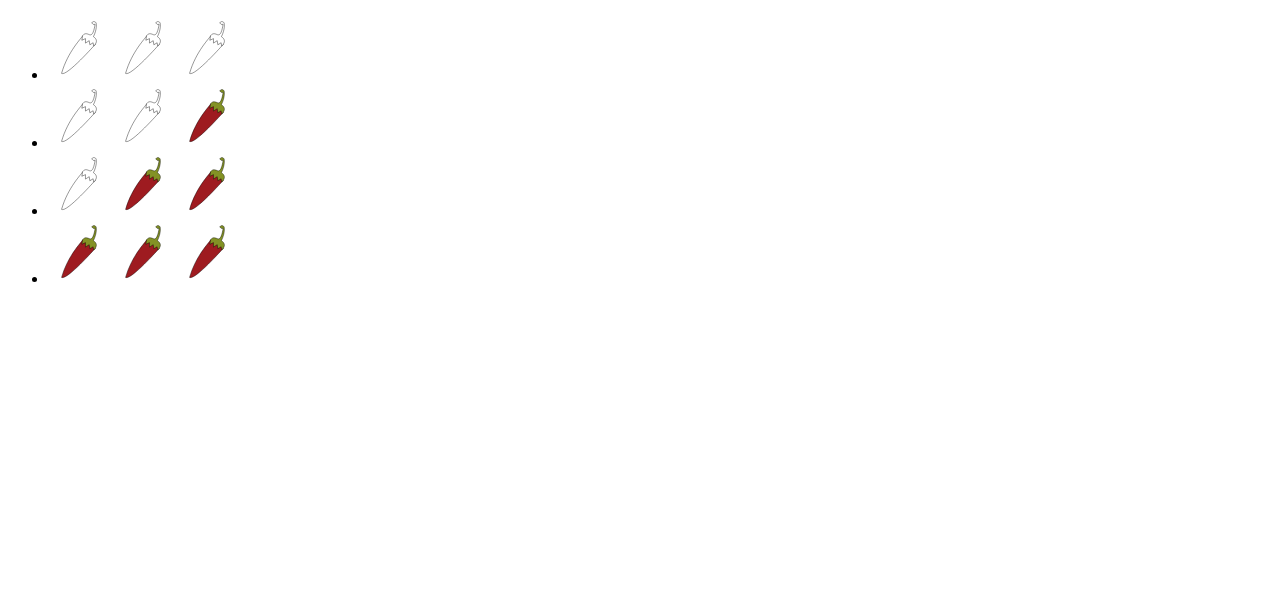
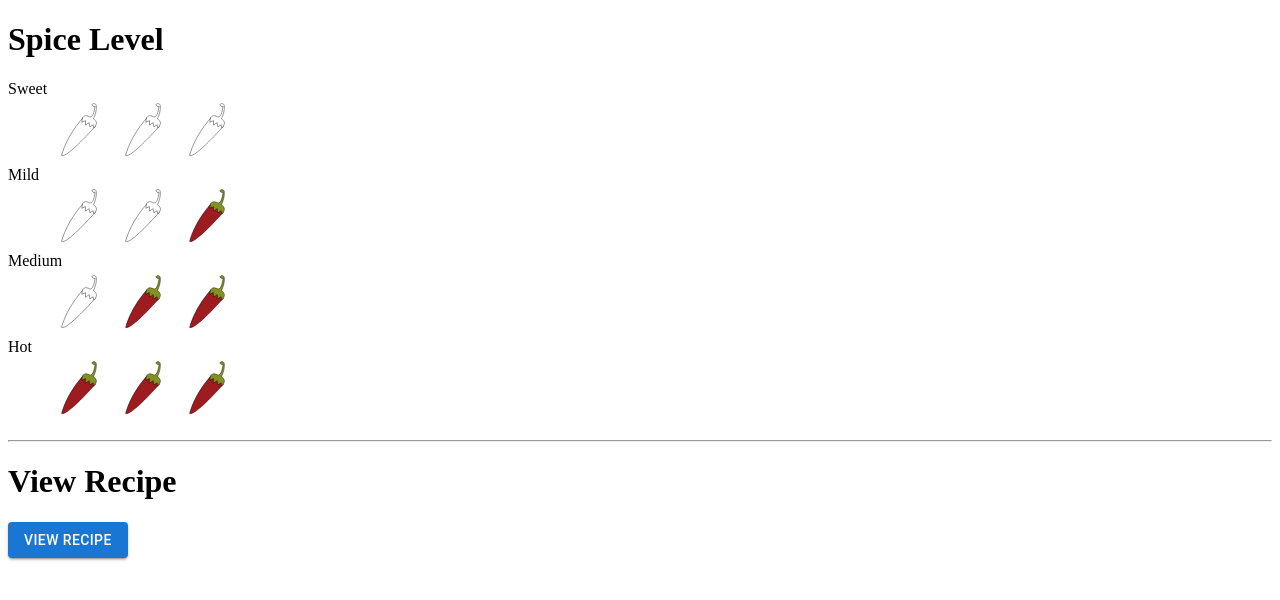
Before and after one commit to RecipeShelf/react, a React app: page / in a window 1280 px wide. Shown: the top 600 px of the page. Built offline with nearby package versions, Linux system fonts and the light colour scheme.

Commit message:
Adding a view recipe button

```diff
--- a/index.jsx
+++ b/index.jsx
@@ -1,7 +1,9 @@
 import React from 'react'
 import  { createRoot }  from 'react-dom/client';
 import App from './src/App.jsx'
+import ComponentList from './src/ComponentList.jsx';
 
 const container = document.getElementById('root');
 const root = createRoot(container);
-root.render(<App/>);
+//root.render(<App/>);
+root.render(<ComponentList/>);
--- a/src/App.jsx
+++ b/src/App.jsx
@@ -1,14 +1,8 @@
 import React from "react";
-import SpiceLevel from "./components/SpiceLevel";
 
 const App = () =>{
     return (
-        <ul>
-            <li><SpiceLevel level={"Sweet"}></SpiceLevel></li>
-            <li><SpiceLevel level={"Mild"}></SpiceLevel></li>
-            <li><SpiceLevel level={"Medium"}></SpiceLevel></li>
-            <li><SpiceLevel level={"Hot"}></SpiceLevel></li>
-        </ul>
+        <h1>Hello world!</h1>
     )
 }
 
--- /dev/null
+++ b/src/ComponentList.jsx
@@ -0,0 +1,23 @@
+import React from "react";
+import { BrowserRouter as Router } from "react-router-dom";
+import SpiceLevel from "./components/SpiceLevelImages";
+import ViewRecipeButton from "./components/ViewRecipeButton";
+
+const ComponentList = () => {
+    return (
+        <Router>
+            <h1>Spice Level</h1>
+            <dl>
+                <dt>Sweet</dt><dd><SpiceLevel level={"Sweet"}></SpiceLevel></dd>
+                <dt>Mild</dt><dd><SpiceLevel level={"Mild"}></SpiceLevel></dd>
+                <dt>Medium</dt><dd><SpiceLevel level={"Medium"}></SpiceLevel></dd>
+                <dt>Hot</dt><dd><SpiceLevel level={"Hot"}></SpiceLevel></dd>
+            </dl>
+            <hr />
+            <h1>View Recipe</h1>
+            <ViewRecipeButton recipeId={"123abc"}></ViewRecipeButton>
+        </Router>
+    )
+}
+
+export default ComponentList
--- a/src/components/SpiceLevel.jsx
+++ b/src/components/SpiceLevelImages.jsx
@@ -22,8 +22,8 @@ function getImgSrc(strength, maxStrength) {
 
 export default ({ level }) => (
     <>
-        <img src={getImgSrc(getStrength(level), 2)} />
-        <img src={getImgSrc(getStrength(level), 1)} />
-        <img src={getImgSrc(getStrength(level), 0)} />
+        <img src={getImgSrc(getStrength(level), 2)} alt={level + ' spice level'} />
+        <img src={getImgSrc(getStrength(level), 1)} alt=''/>
+        <img src={getImgSrc(getStrength(level), 0)} alt=''/>
     </>
 );
--- /dev/null
+++ b/src/components/ViewRecipeButton.jsx
@@ -0,0 +1,9 @@
+import * as React from "react";
+import Button from "@mui/material/Button";
+import { Link } from "react-router-dom";
+
+export default ({ recipeId }) => (
+    <>
+        <Button variant="contained" component={Link} to={'recipe/' + recipeId}>View Recipe</Button>
+    </>
+);
```
Also changed, not shown: package.json (+7 -1 lines), 1 other file (tests, documents, lock files or other folders).
